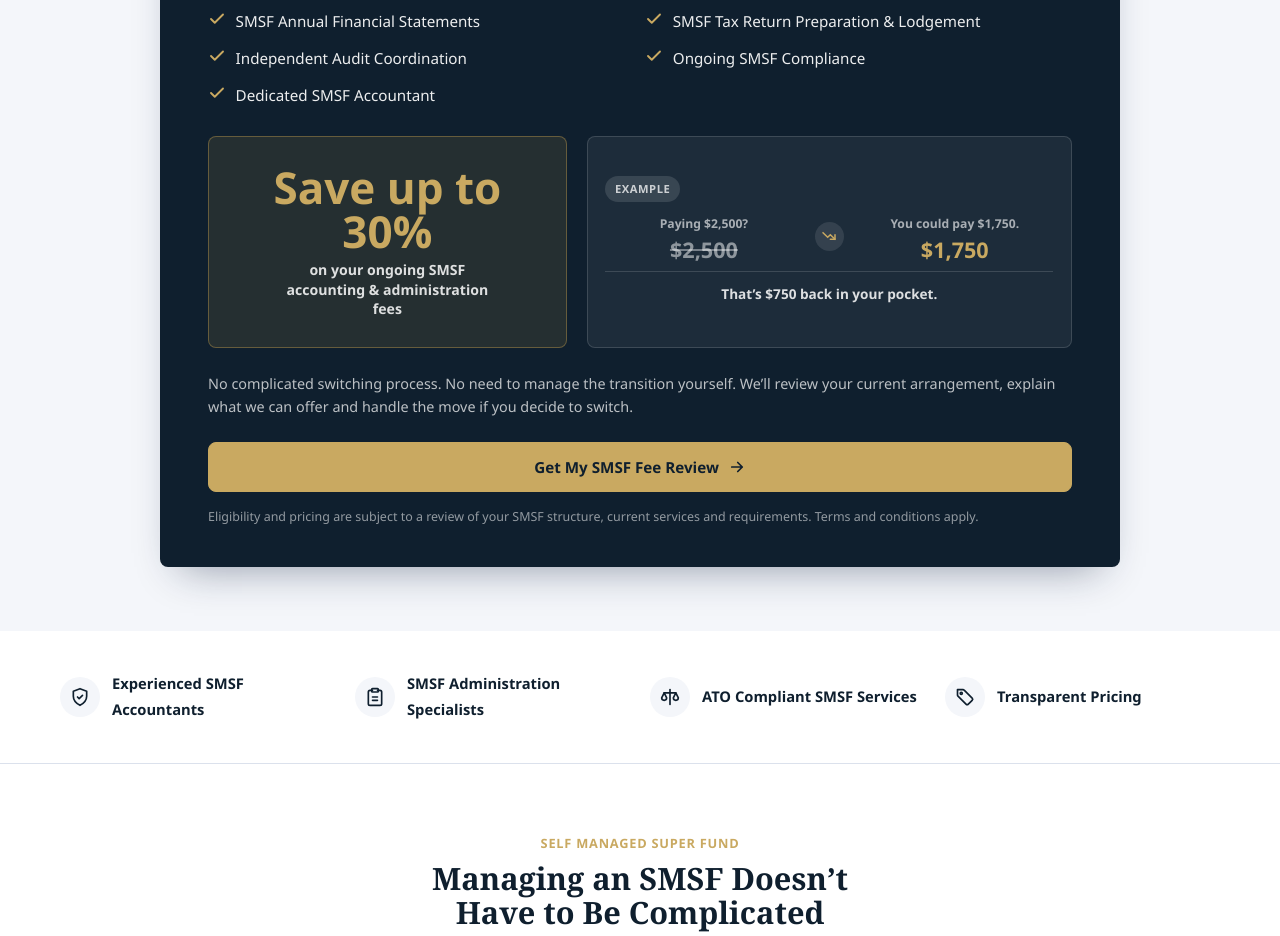
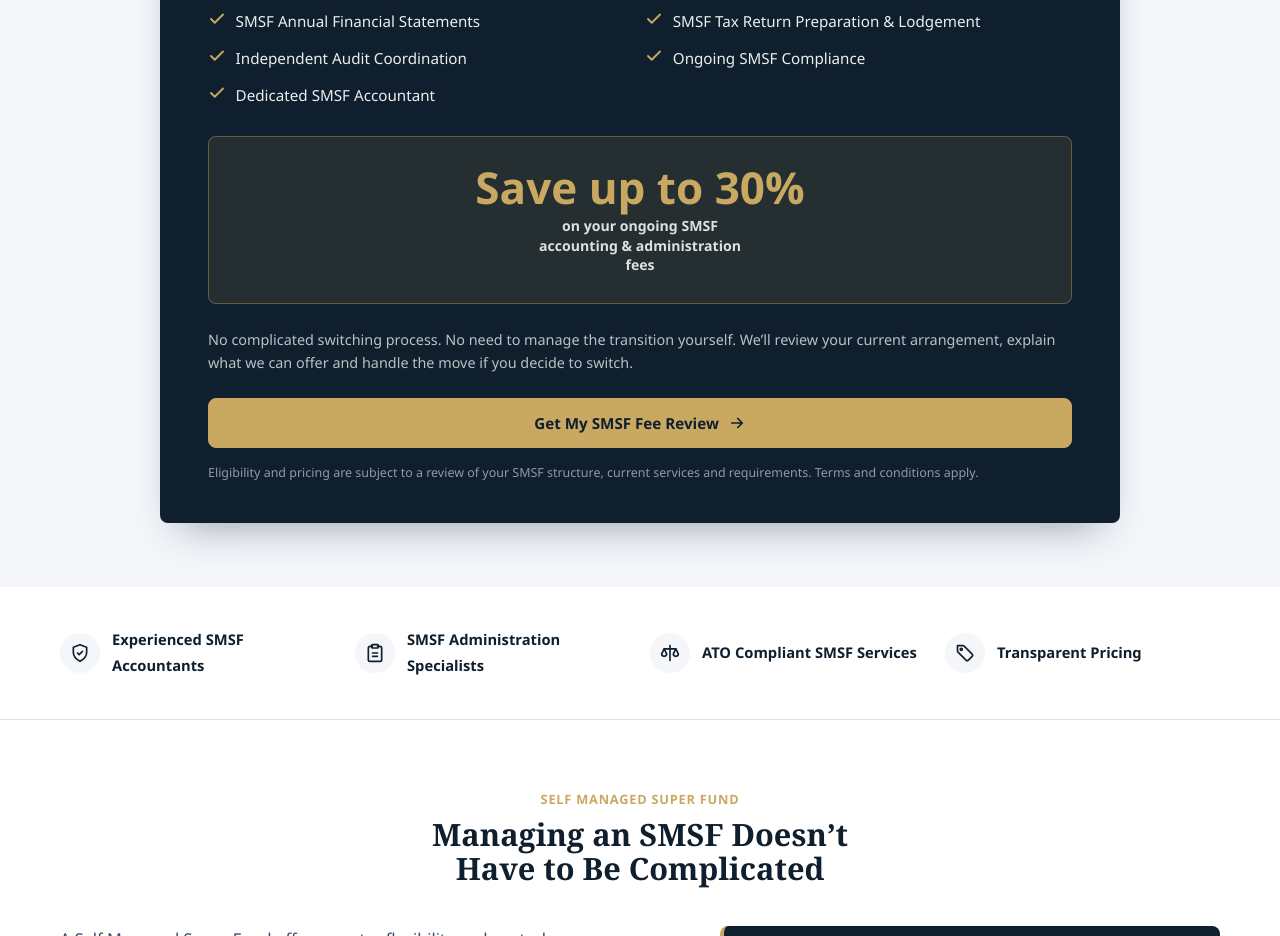
Before and after one commit to CodepaperAI/Advancedtax, a Next.js app: page /smsf-services in a window 1280 px wide. Shown: the part 1260-2196 px from the top of the page. Built offline with nearby package versions, Linux system fonts and the light colour scheme.

Commit message:
multiple revisions

```diff
--- a/app/smsf-services/page.tsx
+++ b/app/smsf-services/page.tsx
@@ -60,12 +60,14 @@
  * UPDATE (fee review highlight revision):
  * Inside the SMSF Fee Review card, "Save up to 30%" is now the primary
  * visual highlight (a large gold stat in its own callout), since that's
- * the actual eligibility claim. The $1,000 -> $700 figures are kept only
- * as a smaller, explicitly labelled "Example" underneath rather than a
- * second full-size stat. The two now sit side-by-side on wider screens
- * (and the card itself is wider) so the section reads as a landscape
- * block instead of a tall, narrow one. See
- * .smsf-services-feereview-savings / -highlight / -example in the CSS.
+ * the actual eligibility claim.
+ *
+ * UPDATE (this pass):
+ * Removed the "$2,500 -> $1,750 / That's $750 back in your pocket" worked
+ * example from the Fee Review card. The "Save up to 30%" highlight stays
+ * as the card's only stat. See .smsf-services-feereview-savings /
+ * -highlight in the CSS — the -example / -example-* rules are no longer
+ * used by this markup and can be removed there if desired.
  * ------------------------------------------------------------------------
  */
 
@@ -409,7 +411,7 @@ function IconBuilding(props: React.SVGProps<SVGSVGElement>) {
   );
 }
 
-// NEW: used by the Fee Review section (the $1,000 -> $700 example arrow).
+// Used by the Fee Review section eyebrow badge.
 function IconTrendingDown(props: React.SVGProps<SVGSVGElement>) {
   return (
     <svg
@@ -521,9 +523,6 @@ const SERVICE_CARDS = [
   },
 ];
 
-// UPDATED (depth/readability pass): each step now carries a short
-// description alongside its title, so the "Our Process" cards aren't
-// just a number and a headline floating in empty space.
 const PROCESS_STEPS = [
   {
     title: "Book Your Virtual Consultation",
@@ -552,9 +551,6 @@ const SWITCH_REASONS = [
   "Charges premium fees without delivering ongoing value",
 ];
 
-// UPDATED (depth/readability pass): converted from a flat string array to
-// {label, icon} pairs so each "Who We Help" card gets a distinct icon
-// instead of every card repeating IconUsers.
 const WHO_WE_HELP = [
   { label: "Individuals considering an SMSF", icon: IconSearchCheck },
   { label: "Existing SMSF trustees", icon: IconShield },
@@ -565,8 +561,6 @@ const WHO_WE_HELP = [
   { label: "Trustees wanting reliable compliance support", icon: IconScale },
 ];
 
-// NEW (depth/readability pass): short highlights rendered inside the
-// SMSF + Property card, breaking up the three paragraphs of copy.
 const PROPERTY_HIGHLIGHTS = [
   "Accounting and lending under one roof",
   "Clear guidance on SMSF borrowing rules",
@@ -697,13 +691,10 @@ export default function SmsfServicesPage() {
 
       {/*
         SMSF Fee Review
-        UPDATED: the separate "$990 Professional SMSF Administration &
-        Compliance" card/section has been removed. Its checklist has been
-        folded into this Fee Review card (below the intro paragraphs) so
-        what's included is still visible, without a separate section. The
-        $990 introductory offer itself is unchanged elsewhere on the page
-        (see the Final CTA section further down, which still references
-        it) — only this standalone card was removed.
+        The $990 introductory offer's checklist is folded into this card
+        (below the intro paragraphs). The $990 introductory offer itself
+        is unchanged elsewhere on the page (see the Final CTA section
+        further down, which still references it).
       */}
       <section className="smsf-services-feereview-section">
         <div className="smsf-services-container">
@@ -732,7 +723,6 @@ export default function SmsfServicesPage() {
               </p>
             </div>
 
-            {/* NEW: checklist folded in from the removed $990 offer card. */}
             <ul className="smsf-services-offer-list smsf-services-feereview-list">
               {OFFER_INCLUDES.map((item) => (
                 <li key={item}>
@@ -742,59 +732,31 @@ export default function SmsfServicesPage() {
               ))}
             </ul>
 
-            {/* REVISION: "Save up to 30%" is now the primary visual
-                highlight of this card (previously the $1,000 -> $700
-                figures carried equal weight). The dollar figures are kept
-                only as a smaller, clearly-labelled "Example" alongside it,
-                since 30% is the actual eligibility claim and the dollar
-                amounts were always just illustrative. The two sit side by
-                side on wider screens so this part of the card reads as a
-                landscape block rather than a tall stack. */}
-            <div className="smsf-services-feereview-savings">
-              <div className="smsf-services-feereview-highlight">
+            {/*
+              UPDATE (this pass): the "Example" callout ($2,500 -> $1,750
+              / "That's $750 back in your pocket") has been removed.
+              "Save up to 30%" is now the sole highlight in this card.
+            */}
+            <div
+              className="smsf-services-feereview-savings"
+              style={{ display: "flex", width: "100%" }}
+            >
+              <div
+                className="smsf-services-feereview-highlight"
+                style={{
+                  width: "100%",
+                  display: "flex",
+                  flexDirection: "column",
+                  alignItems: "center",
+                  textAlign: "center",
+                }}
+              >
                 <span className="smsf-services-feereview-highlight-value">
                   Save up to 30%
                 </span>
                 <span className="smsf-services-feereview-highlight-label">
                   on your ongoing SMSF accounting &amp; administration fees
                 </span>
-              </div>
-
-              <div className="smsf-services-feereview-example">
-                <span className="smsf-services-feereview-example-tag">
-                  Example
-                </span>
-
-                <div className="smsf-services-feereview-example-row">
-                  <div className="smsf-services-feereview-example-item">
-                    <span className="smsf-services-feereview-example-label">
-                      Paying $2,500?
-                    </span>
-                    <span className="smsf-services-feereview-example-value smsf-services-feereview-example-value--before">
-                      $2,500
-                    </span>
-                  </div>
-
-                  <span
-                    className="smsf-services-feereview-example-arrow"
-                    aria-hidden="true"
-                  >
-                    <IconTrendingDown />
-                  </span>
-
-                  <div className="smsf-services-feereview-example-item">
-                    <span className="smsf-services-feereview-example-label">
-                      You could pay $1,750.
-                    </span>
-                    <span className="smsf-services-feereview-example-value smsf-services-feereview-example-value--after">
-                      $1,750
-                    </span>
-                  </div>
-                </div>
-
-                <div className="smsf-services-feereview-example-savings">
-                  That&rsquo;s $750 back in your pocket.
-                </div>
               </div>
             </div>
 
@@ -926,14 +888,6 @@ export default function SmsfServicesPage() {
             </p>
           </div>
 
-          {/*
-            DEPTH PASS: markup unchanged — the redesign here is entirely in
-            .smsf-services-card / .smsf-services-card-icon in the CSS
-            (border, layered shadow, gold top edge, larger navy/gold icon
-            badge), so the same SERVICE_CARDS data now renders with real
-            separation from the white section background instead of
-            blending into it.
-          */}
           <div className="smsf-services-card-grid">
             {SERVICE_CARDS.map(({ icon: Icon, title, body }) => (
               <article className="smsf-services-card" key={title}>
@@ -949,21 +903,8 @@ export default function SmsfServicesPage() {
       </section>
 
       {/* ================================================================
-          NEW SECTION: SMSF + Property
-          Placed after the SMSF Services section and before "Our Process",
-          per the brief.
-
-          DEPTH PASS: previously the most understated element on the page
-          (a plain 1px-bordered card with no shadow). It now carries the
-          same gold-top-border + layered-shadow treatment as the Fee
-          Review card above, a proper gold/navy icon badge, and a short
-          highlights list breaking up the three paragraphs.
-
-          BACKGROUND/SPACING PASS: section moved from navy-050 to plain
-          white (its card is tinted navy-050 instead, see CSS) so it
-          doesn't blend into "Our Process" right after it, and its top
-          padding was restored (previously zeroed out) so it doesn't sit
-          flush against the navy Services section above.
+          SMSF + Property
+          Placed after the SMSF Services section and before "Our Process".
           ================================================================ */}
       <section className="smsf-services-section smsf-services-section--white smsf-services-property-section">
         <div className="smsf-services-container">
@@ -993,7 +934,6 @@ export default function SmsfServicesPage() {
               next step.
             </p>
 
-            {/* NEW: highlights list, folded in during the depth pass. */}
             <ul className="smsf-services-property-list">
               {PROPERTY_HIGHLIGHTS.map((item) => (
                 <li key={item}>
@@ -1019,14 +959,9 @@ export default function SmsfServicesPage() {
           </div>
         </div>
       </section>
-      {/* END NEW SECTION: SMSF + Property */}
+      {/* END SMSF + Property */}
 
-      {/*
-        Our process
-        DEPTH PASS: each step now renders its `body` description (see
-        PROCESS_STEPS above) beneath the heading, in addition to the
-        border/shadow/number-badge changes in the CSS.
-      */}
+      {/* Our process */}
       <section className="smsf-services-section smsf-services-section--alt">
         <div className="smsf-services-container">
           <div className="smsf-services-section-intro">
@@ -1054,15 +989,7 @@ export default function SmsfServicesPage() {
         </div>
       </section>
 
-      {/*
-        Who we help
-        DEPTH PASS: maps over {label, icon} pairs (see WHO_WE_HELP above)
-        so each item shows a distinct icon instead of repeating IconUsers.
-        CONTRAST/FORMAT PASS: deliberately not styled like "Our Process" —
-        renders as a wrapping row of navy pill chips (see .smsf-services-
-        who-grid / -who-card in the CSS) on the new navy section
-        background, with a gold-fill/navy-icon badge for real contrast.
-      */}
+      {/* Who we help */}
       <section className="smsf-services-section smsf-services-section--navy">
         <div className="smsf-services-container">
           <div className="smsf-services-section-intro">
```
